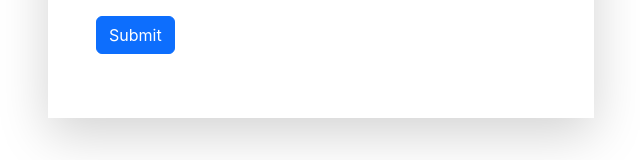
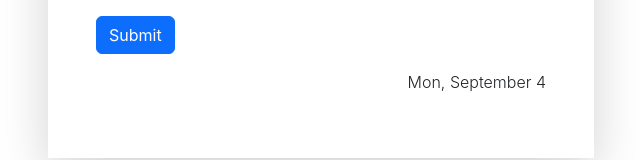
Before and after one commit to AtulKindle/ReactApp, a React (Create React App) app: page / in a window 1280 px wide. Shown: the part 638-798 px from the top of the page, without its empty margins (319-959 px from the left). Built offline with nearby package versions, Linux system fonts and the light colour scheme; the HTML template or start-up script is replaced by a standard one.

Commit message:
login design

```diff
--- a/src/components/login/Login.js
+++ b/src/components/login/Login.js
@@ -1,21 +1,37 @@
+
+const today = new Date();
+
+function formatDate(date) {
+  return new Intl.DateTimeFormat(
+    'en-US',
+    {
+        day: 'numeric',
+        month: 'long',
+        weekday: 'short',
+    }
+  ).format(date);
+}
 export default function Login(){
     const Avatar = 'https://i.imgur.com/7vQD0fPs.jpg';
     return(
         <div className="login-wrapper mt-5 p-5 shadow-lg">
             <h2><img src= {Avatar} alt="" className="rounded-pill img-fluid"/> Create Your Account</h2>
             <form class="row g-3">
-                <div class="col-12">
+                <div className="col-12">
                     <label for="exampleFormControlInput1" class="form-label ">Email address</label>
-                    <input type="password" class="form-control mb-3" id="inputPassword2" placeholder="Password"/>
+                    <input type="password" className="form-control mb-3" id="inputPassword2" placeholder="Password"/>
                 </div>
-                <div class="col-12">
+                <div className="col-12">
                     <label for="exampleFormControlInput1" class="form-label mb-3">Email address</label>
-                    <input type="password" class="form-control mb-3" id="inputPassword2" placeholder="Password"/>
+                    <input type="password" className="form-control mb-3" id="inputPassword2" placeholder="Password"/>
                 </div>
-                <div class="col-12">
-                    <button type="submit" class="btn btn-primary mb-3">Submit</button>
+                <div className="col-12">
+                    <button type="submit" className="btn btn-primary mb-3">Submit</button>
                 </div>
             </form>
+            <div className="text-end">
+                <p class="fw-light">{formatDate(today)}</p>
+            </div>
         </div>
     );
 }
```
